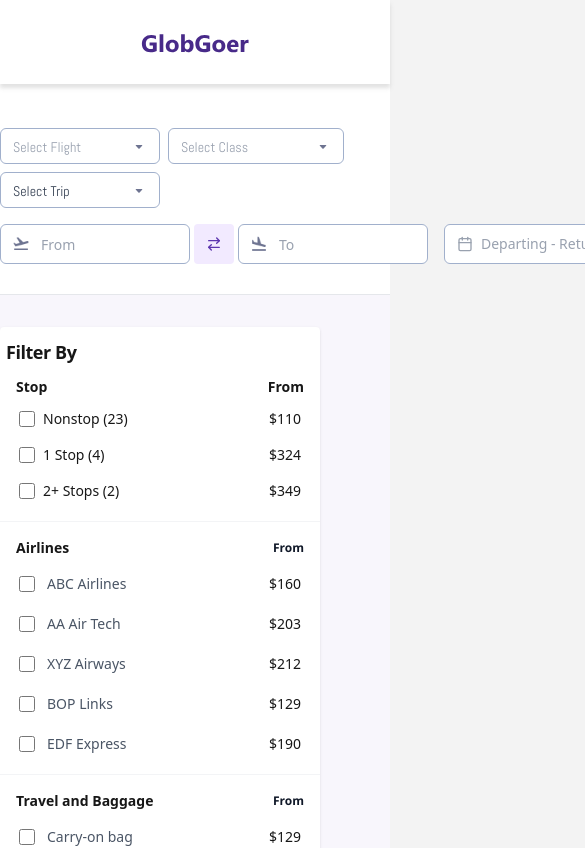
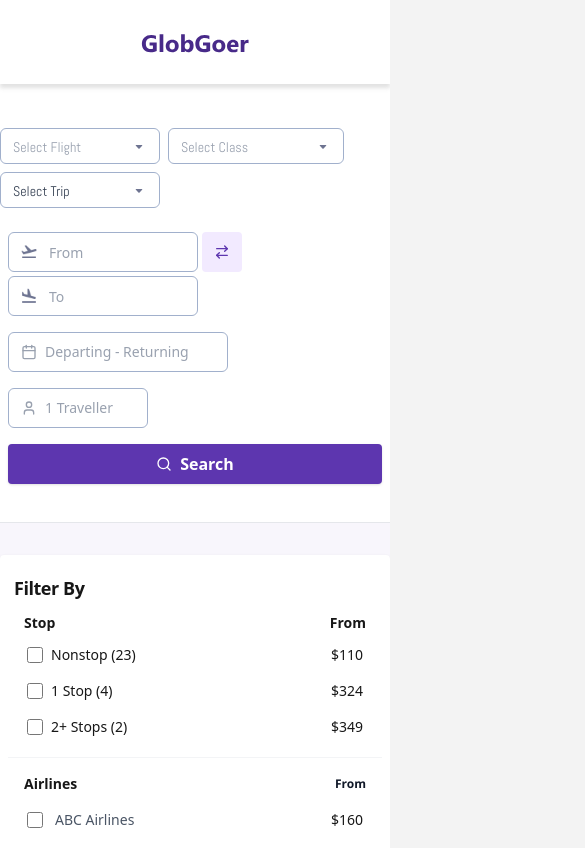
Before and after one commit to Zynshamil/soulxes-techinical, a Next.js app: page / in a window 390 px wide. Shown: the top 848 px of the page, 585 px wide, since content can reach past the window. Built offline with nearby package versions, Linux system fonts and the light colour scheme; a web font is replaced by a local one.

Commit message:
feat: Enhance responsiveness of search row and sidebar filter components by adjusting flex properties, width, and padding.

```diff
--- a/components/features/SearchRow.jsx
+++ b/components/features/SearchRow.jsx
@@ -55,9 +55,9 @@ export function SearchRow({ params, onChange, onSearch }) {
 
   return (
     <div
-      className="flex gap-4"
+      className="flex gap-4 flex-wrap p-2 lg:p-0"
     >
-      <div className="flex gap-1">
+      <div className="flex flex-wrap gap-1">
         <Input
           placeholder="From"
           icon={Plane}
--- a/components/features/SidebarFilter.jsx
+++ b/components/features/SidebarFilter.jsx
@@ -36,7 +36,7 @@ export function SidebarFilter({ data, onApply, onReset }) {
   } = useSidebarFilter({ onApply, onReset });
 
   return (
-    <Card className="w-full max-w-xs border-0 shadow-none lg:border border-white rounded-sm">
+    <Card className="w-full lg:w-[235px] p-2 lg:p-0 border-0 shadow-none lg:border border-white rounded-sm">
       <CardHeader className="px-1.5 pt-4">
         <CardTitle className="text-[18px] pb-4 font-semibold">Filter By</CardTitle>
         {activeCount > 0 && (
```
